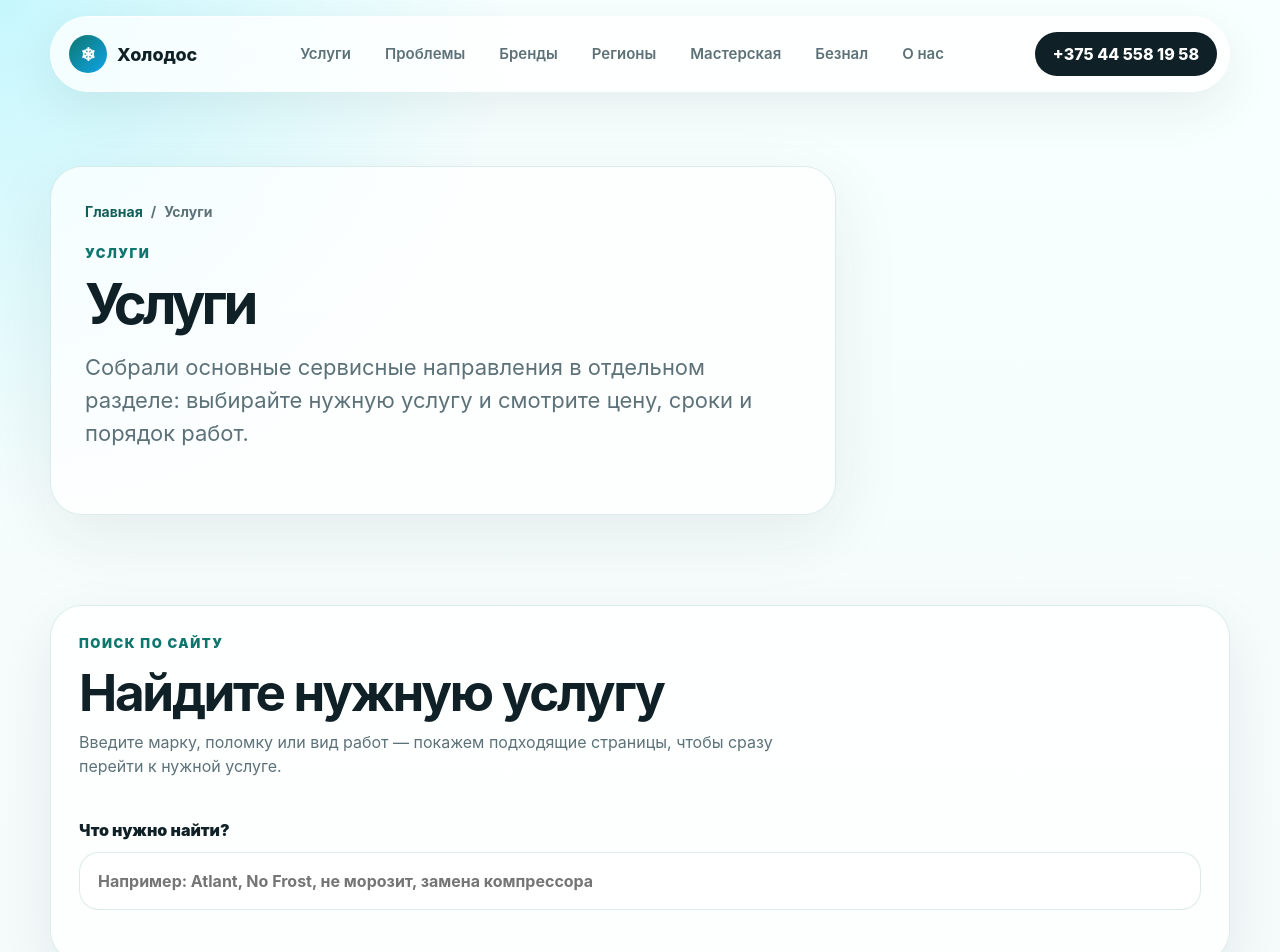
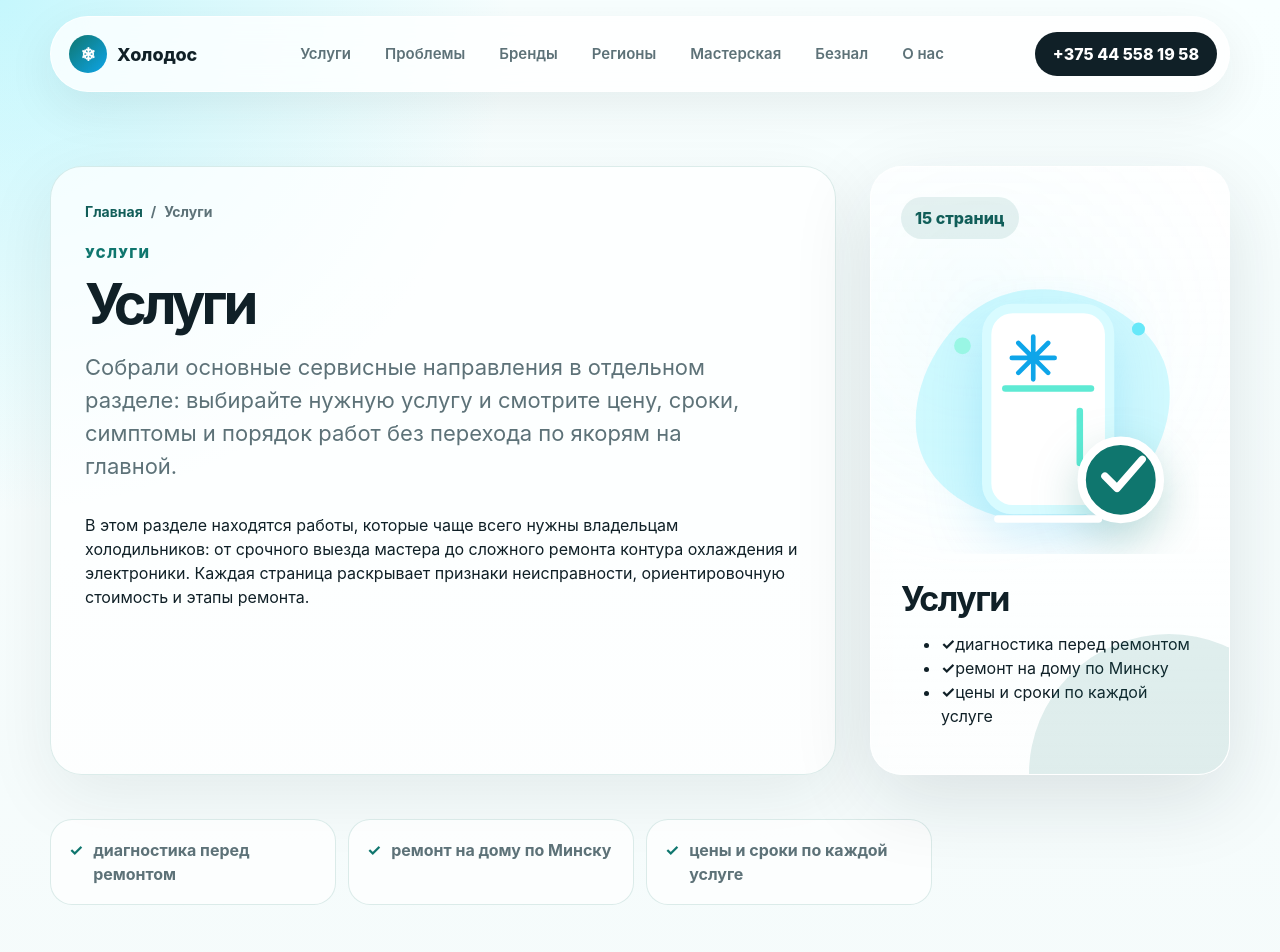
Before and after one commit to Yauhen-Baranau/holodos, a Next.js app: page /services in a window 1280 px wide. Shown: the top 952 px of the page. Built offline with nearby package versions, Linux system fonts and the light colour scheme.

Commit message:
Refine service clusters content

```diff
--- a/app/service-cluster-page.tsx
+++ b/app/service-cluster-page.tsx
@@ -1,5 +1,6 @@
 import Link from "next/link";
 import { SiteSearch } from "./search";
+import { HeroFridgeIllustration } from "./vector-art";
 import { ServiceNavigation } from "./service-navigation";
 import {
   email,
@@ -18,6 +19,8 @@ type Cluster = {
   description: string;
   eyebrow: string;
   lead: string;
+  intro: string;
+  highlights: readonly string[];
   pages: readonly ServicePage[];
 };
 
@@ -43,7 +46,29 @@ export function ServiceClusterPage({ cluster }: { cluster: Cluster }) {
             <p className="eyebrow">{cluster.eyebrow}</p>
             <h1 id="cluster-title">{cluster.title}</h1>
             <p className="hero__lead">{cluster.lead}</p>
+            <p>{cluster.intro}</p>
           </div>
+          <div className="hero-card" aria-label={`Иллюстрация раздела ${cluster.menuTitle}`}>
+            <div className="hero-card__badge">{cluster.pages.length} страниц</div>
+            <HeroFridgeIllustration />
+            <h2>{cluster.menuTitle}</h2>
+            <ul className="hero-stats">
+              {cluster.highlights.map((highlight) => (
+                <li key={highlight}>
+                  <strong>✓</strong>
+                  <span>{highlight}</span>
+                </li>
+              ))}
+            </ul>
+          </div>
+        </section>
+        <section className="trust-strip" aria-label="Преимущества раздела">
+          {cluster.highlights.map((highlight) => (
+            <div className="trust-strip__item" key={highlight}>
+              <span>✓</span>
+              {highlight}
+            </div>
+          ))}
         </section>
         <SiteSearch items={siteSearchItems} />
         <section className="section-shell related-services" aria-labelledby="cluster-services-title">
--- a/app/service-navigation.tsx
+++ b/app/service-navigation.tsx
@@ -8,7 +8,7 @@ export function ServiceNavigation() {
       <Link title="Бренды" href="/brands/">Бренды</Link>
       <Link title="Регионы" href="/regions/">Регионы</Link>
       <Link title="Мастерская" href="/services/masterskaya/">Мастерская</Link>
-      <Link title="Безнал" href="/problems/remont-po-beznalichnomu-raschetu/">Безнал</Link>
+      <Link title="Безнал" href="/remont-po-beznalichnomu-raschetu/">Безнал</Link>
       <Link title="О нас" href="/services/O-nas/">О нас</Link>
     </nav>
   );
--- a/app/site-data.ts
+++ b/app/site-data.ts
@@ -34,37 +34,45 @@ export const serviceClusters = {
     slug: "services",
     title: "Услуги",
     menuTitle: "Услуги",
-    description: "Основные услуги по ремонту холодильников в Минске: диагностика, замена узлов, заправка фреоном и обслуживание на дому.",
+    description: "Основные услуги по ремонту холодильников в Минске: диагностика, замена компрессора и термостата, ремонт No Frost, заправка фреоном, замена уплотнителя и обслуживание на дому с гарантией.",
     eyebrow: "Услуги",
-    lead: "Собрали основные сервисные направления в отдельном разделе: выбирайте нужную услугу и смотрите цену, сроки и порядок работ.",
+    lead: "Собрали основные сервисные направления в отдельном разделе: выбирайте нужную услугу и смотрите цену, сроки, симптомы и порядок работ без перехода по якорям на главной.",
+    intro: "В этом разделе находятся работы, которые чаще всего нужны владельцам холодильников: от срочного выезда мастера до сложного ремонта контура охлаждения и электроники. Каждая страница раскрывает признаки неисправности, ориентировочную стоимость и этапы ремонта.",
+    highlights: ["диагностика перед ремонтом", "ремонт на дому по Минску", "цены и сроки по каждой услуге"],
     pages: baseServicePages,
   },
   brands: {
     slug: "brands",
     title: "Ремонт холодильников по брендам",
     menuTitle: "Бренды",
-    description: "Ремонт холодильников популярных брендов в Минске с выездом мастера, диагностикой и гарантией.",
+    description: "Ремонт холодильников популярных брендов в Минске с выездом мастера, диагностикой, подбором совместимых деталей и гарантией на выполненные работы.",
     eyebrow: "Марки холодильников",
-    lead: "Отдельный кластер страниц по брендам холодильников: подбираем решение с учетом модели, системы управления и типовых неисправностей марки.",
+    lead: "Отдельный кластер страниц по брендам холодильников: подбираем решение с учетом модели, системы управления и типовых неисправностей конкретной марки.",
+    intro: "У разных брендов отличаются электронные модули, датчики, системы оттайки и типовые слабые места. В карточках брендов собраны страницы, где описаны характерные симптомы и подход к ремонту конкретных холодильников.",
+    highlights: ["страницы по популярным маркам", "учет модели и года выпуска", "ремонт механики, электроники и No Frost"],
     pages: brandServicePages,
   },
   regions: {
     slug: "regions",
     title: "Ремонт холодильников по регионам",
     menuTitle: "Регионы",
-    description: "Выездной ремонт холодильников в Минске и населенных пунктах Минской области.",
+    description: "Выездной ремонт холодильников в Минске и населенных пунктах Минской области: диагностика на дому, согласование сметы, ремонт и гарантия.",
     eyebrow: "География выезда",
-    lead: "Региональный кластер с направлениями выезда мастера по Минской области: диагностика и ремонт холодильников на дому.",
+    lead: "Региональный кластер с направлениями выезда мастера по Минской области: выбирайте населенный пункт и смотрите условия ремонта холодильника на дому.",
+    intro: "Заранее уточняем адрес, симптомы поломки и удобное время приезда. Мастер выезжает с инструментом и типовыми деталями, чтобы выполнить диагностику и по возможности устранить неисправность за один визит.",
+    highlights: ["выезд по Минской области", "ремонт без вывоза техники", "согласование времени приезда"],
     pages: minskRegionServicePages,
   },
   problems: {
     slug: "problems",
     title: "Ремонт холодильников по симптомам",
     menuTitle: "Проблемы",
-    description: "Страницы по типовым неисправностям холодильников: нет холода, течет вода, шумит, пищит, намерзает лед и другие симптомы.",
+    description: "Страницы по типовым неисправностям холодильников: нет холода, течет вода, шумит, пищит, намерзает лед, не запускается компрессор и появляются ошибки.",
     eyebrow: "Типовые поломки",
-    lead: "Подберите страницу по заметному симптому: объясняем вероятные причины, сроки диагностики и варианты ремонта.",
-    pages: targetedServicePages,
+    lead: "Подберите страницу по заметному симптому: объясняем вероятные причины, сроки диагностики и варианты ремонта холодильника.",
+    intro: "Если непонятно, какая именно услуга нужна, начните с симптома. В этом разделе собраны ситуации, с которыми чаще всего обращаются: от воды под ящиками до ошибок на дисплее и слабого холода в камерах.",
+    highlights: ["поиск услуги по симптому", "понятные причины поломок", "безнал вынесен в отдельную страницу"],
+    pages: problemPages,
   },
 } as const;
 
```
